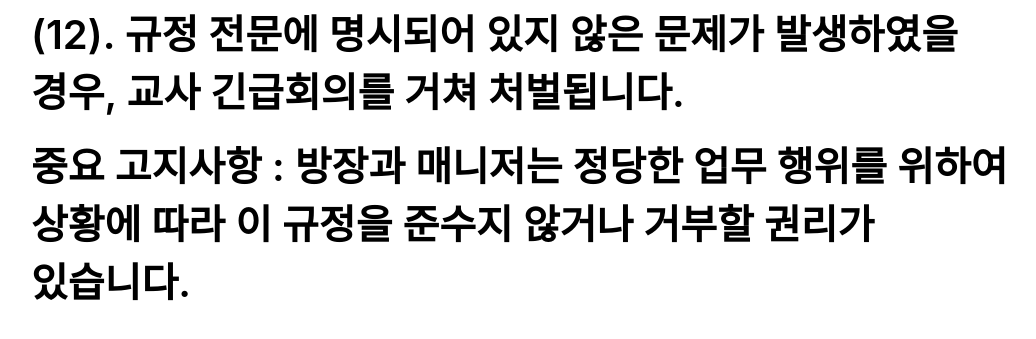
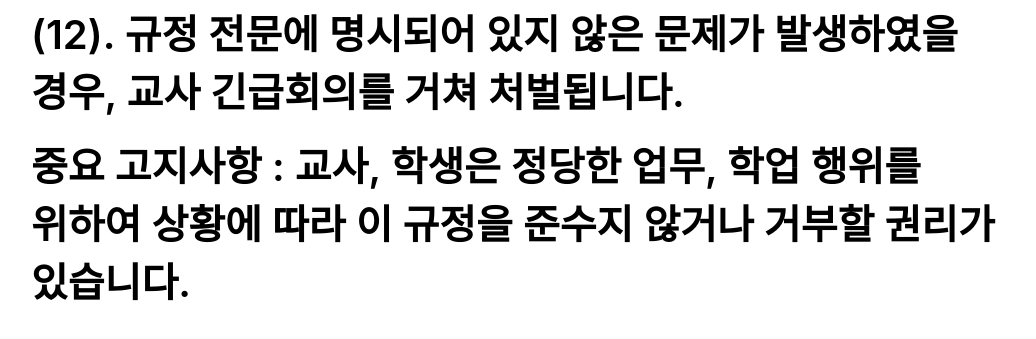
Before and after one commit to Berryyummy/Naju-Public-Notice, a plain HTML site: page index.html in a window 1280 px wide. Shown: the part 5972-6311 px from the top of the page, without its empty margins (49-1085 px from the left). Drawn offline with Linux system fonts and the light colour scheme; grey boxes are pictures that could not be loaded.

Commit message:
Update index.html

```diff
--- a/index.html
+++ b/index.html
@@ -189,7 +189,7 @@
 
 			<li>(12). 규정 전문에 명시되어 있지 않은 문제가 발생하였을 경우, 교사 긴급회의를 거쳐 처벌됩니다.</li>
 
-			<li>중요 고지사항 : 방장과 매니저는 정당한 업무 행위를 위하여 상황에 따라 이 규정을 준수지 않거나 거부할 권리가 있습니다.</li>
+			<li>중요 고지사항 : 교사, 학생은 정당한 업무, 학업 행위를 위하여 상황에 따라 이 규정을 준수지 않거나 거부할 권리가 있습니다.</li>
 			</ul>
 		</section>
 		</div>
```
